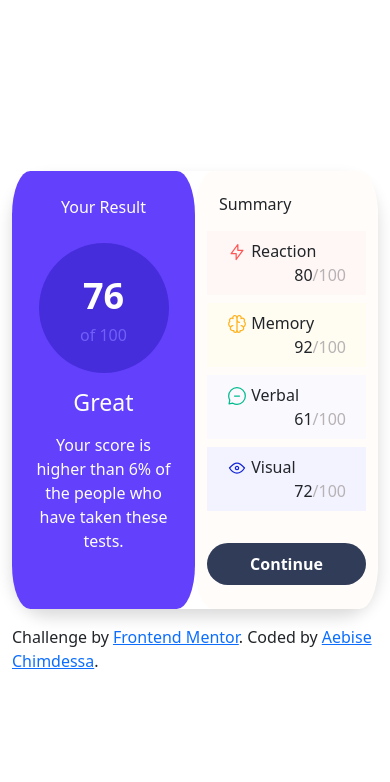
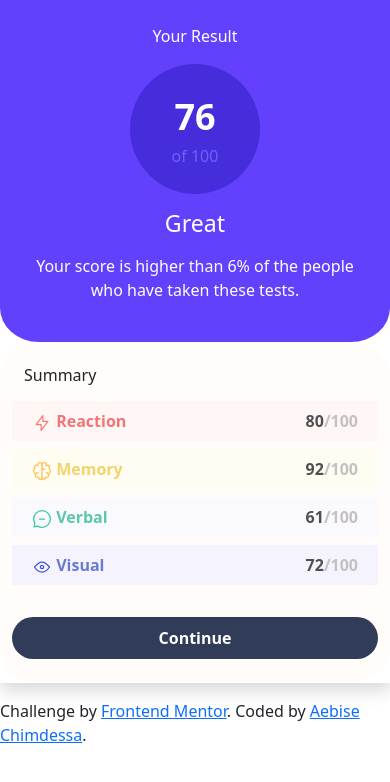
Before and after one commit to Aebise/results-summary-page, a plain HTML site: page index.html in a window 390 px wide. Drawn offline with nearby package versions, Linux system fonts and the light colour scheme.

Commit message:
added media query, color of text. Removed unwanted properties.

```diff
--- a/index.html
+++ b/index.html
@@ -25,8 +25,8 @@
     <div class="container">
       <div class="grid-element">
         <div class="row content shadow">
-          <div class="col result-detail p-4">
-            <p class="mb-4">Your Result</p>
+          <div class="col-xs-12 col-sm-6 result-detail p-4">
+            <p class="m1col-sm-6b-4">Your Result</p>
             <div class="result">
               <p class="score">
                 <span class="result-value">76</span> <br />
@@ -41,8 +41,8 @@
           </div>
           <div class="col summary p-4">
             <h6 class="mb-3">Summary</h6>
-            <div class="row p-2 mb-2 reaction-summary">
-              <div class="col">
+            <div class="row p-2 mb-2 summary-detail reaction-summary">
+              <div class="col reaction-text">
                 <img src="assets/images/icon-reaction.svg" alt="reaction" />
                 Reaction
               </div>
@@ -50,24 +50,24 @@
                 80 <span class="summary-of-hundred">/100</span>
               </div>
             </div>
-            <div class="row p-2 mb-2 memory-summary">
-              <div class="col">
+            <div class="row p-2 mb-2 summary-detail memory-summary">
+              <div class="col memory-text">
                 <img src="assets/images/icon-memory.svg" alt="" /> Memory
               </div>
               <div class="col d-flex justify-content-end">
                 92 <span class="summary-of-hundred">/100</span>
               </div>
             </div>
-            <div class="row p-2 mb-2 verbal-summary">
-              <div class="col">
+            <div class="row p-2 mb-2 summary-detail verbal-summary">
+              <div class="col verbal-text">
                 <img src="assets/images/icon-verbal.svg" alt="" /> Verbal
               </div>
               <div class="col d-flex justify-content-end">
                 61 <span class="summary-of-hundred">/100</span>
               </div>
             </div>
-            <div class="row p-2 mb-2 visual-summary">
-              <div class="col">
+            <div class="row p-2 mb-2 summary-detail visual-summary">
+              <div class="col visual-text">
                 <img src="assets/images/icon-visual.svg" alt="" /> Visual
               </div>
               <div class="col d-flex justify-content-end">
--- a/styles.css
+++ b/styles.css
@@ -18,7 +18,6 @@
   color: #fefefe;
   text-align: center;
   border-radius: 10%;
-  width: 200px;
 }
 .summary {
   background: #fffcfa;
@@ -31,7 +30,6 @@
   border-radius: 50%;
   margin: 0 auto;
   display: flex;
-  align-items: center;
 }
 .score {
   margin: auto;
@@ -43,6 +41,10 @@
 .of-hundred {
   color: #7060f8;
   font-weight: 400;
+}
+.summary-detail {
+  font-weight: 600;
+  opacity: 0.8;
 }
 .reaction-summary {
   background: #fff7f5;
@@ -56,6 +58,18 @@
 .visual-summary {
   background: #f3f3ff;
 }
+.reaction-text {
+  color: #f25257;
+}
+.memory-text {
+  color: #edcc49;
+}
+.verbal-text {
+  color: #35ba99;
+}
+.visual-text {
+  color: #445ac9;
+}
 .summary-of-hundred {
   color: #b7b2b4;
 }
@@ -65,3 +79,16 @@
   border-radius: 25px;
   font-weight: bold;
 }
+@media (max-width: 576px) {
+  .container {
+    padding: 0;
+    height: fit-content;
+  }
+  .result-detail {
+    width: 100%;
+    border-radius: 0% 0% 10% 10%;
+  }
+  .content {
+    border-radius: 0%;
+  }
+}
```
